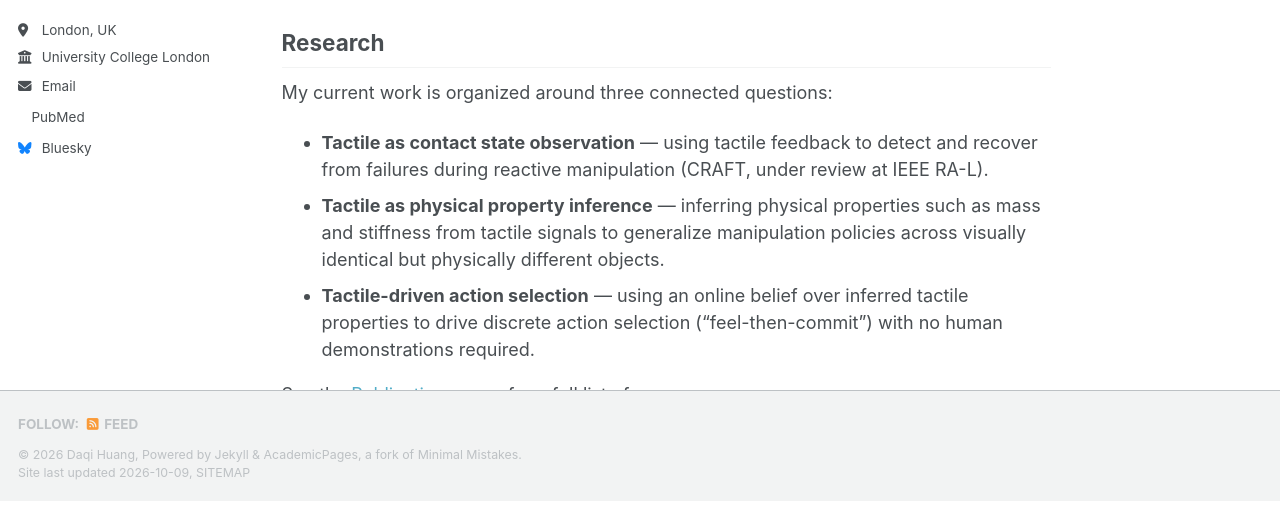
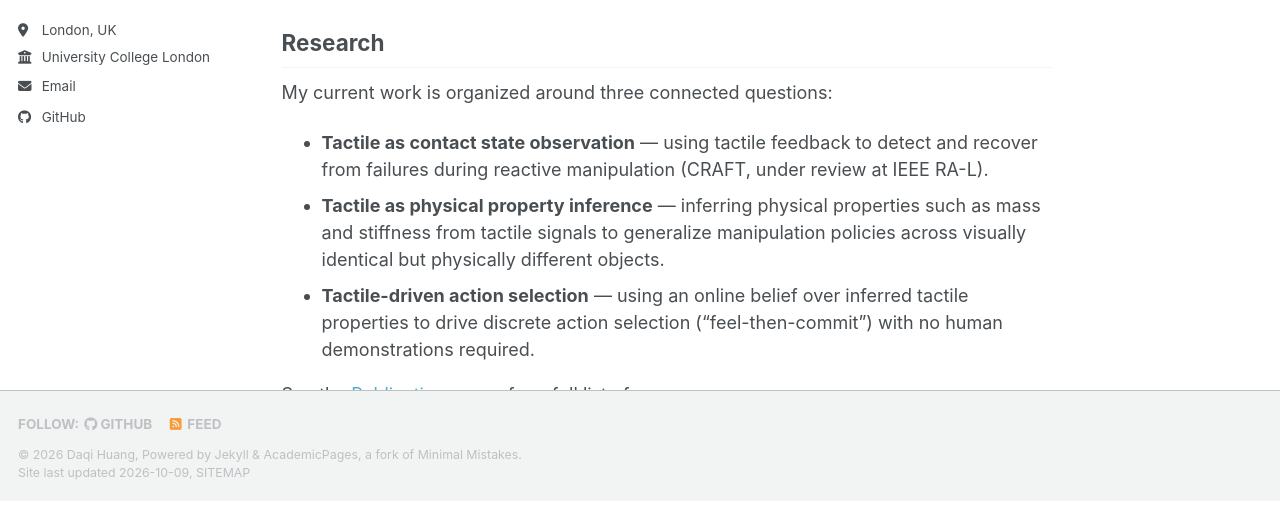
Before and after one commit to dqhuangnus/dqhuangnus.github.io, a Jekyll site: the page built from _pages/about.md, in a window 1280 px wide. Shown: the part 399-907 px from the top of the page. Built offline with Jekyll 4.4.1, drawn with Linux system fonts in a browser that asks for light colours; a style sheet for code colours, icons or effects is not loaded; part of the change alters nothing that is shown.

Commit message:
Configure site url, repository and author contact details

```diff
--- a/_config.yml
+++ b/_config.yml
@@ -13,10 +13,10 @@ title                    : "Daqi Huang"
 title_separator          : "-"
 name                     : &name "Daqi Huang"
 description              : &description "Daqi Huang's academic portfolio — PhD student researching tactile sensing for robot manipulation"
-url                      : https://REPLACE-WITH-YOUR-USERNAME.github.io # e.g. https://daqihuang.github.io
+url                      : https://dqhuangnus.github.io
                                                            #
 baseurl                  : "" # the subpath of your site, e.g. "/blog"
-repository               : "REPLACE-WITH-YOUR-USERNAME/REPLACE-WITH-YOUR-USERNAME.github.io"
+repository               : "dqhuangnus/dqhuangnus.github.io"
 
 # Site Author - The following control what appear as part of the author content on the side bar.
 #               If a field is blank the icon and link will not appear, otherwise it will be shown.
@@ -30,7 +30,7 @@ author:
   location         : "London, UK"
   employer         : "University College London"
   uri              : # URL
-  email            : "REPLACE-WITH-YOUR-UCL-EMAIL@ucl.ac.uk"
+  email            : "daqi.huang.25@ucl.ac.uk"
 
   # Academic websites
   academia         : # URL
@@ -41,7 +41,7 @@ author:
   orcid            : # REPLACE with your ORCID URL, if you have one
   semantic         : # URL
   ssrn             : # URL
-  pubmed           : "https://www.ncbi.nlm.nih.gov/pubmed/?term=john+snow"
+  pubmed           : # URL
   researchgate     : # URL
   scopus           : # URL
   zotero           : # URL
@@ -51,13 +51,13 @@ author:
   bitbucket        : # Username - Update with your username on the site
   codepen          : # Username
   dribbble         : # Username
-  github           : # REPLACE with your GitHub username
+  github           : "dqhuangnus"
   kaggle           : # Username
   stackoverflow    : # User number or user number and name (i.e., use "1" or "1/jeff-atwood")
 
   # Social media
   artstation       : # Username
-  bluesky          : "bsky.app" # Replace this with you Bluesky username
+  bluesky          : # Username
   facebook         : # Username
   flickr           : # Username
   foursquare       : # Username
```
